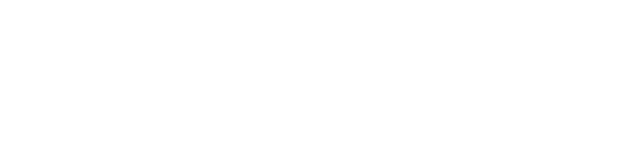
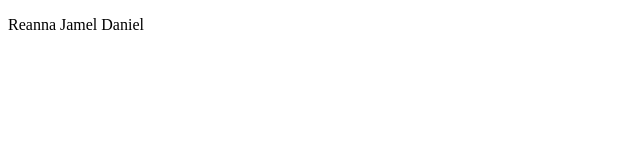
Before and after one commit to damerri702/Art-Resources-Project, a plain HTML site: page index.html in a window 1280 px wide. Shown: the whole page, without its empty margins (0-640 px from the left). Drawn offline with Linux system fonts and the light colour scheme.

Commit message:
Update index.html

```diff
--- a/index.html
+++ b/index.html
@@ -7,6 +7,10 @@
     <title>musicgallerythree</title>
 </head>
 <body>
+    <p>Reanna
+        Jamel
+        Daniel
+    </p>
 
 </body>
 </html>
```
